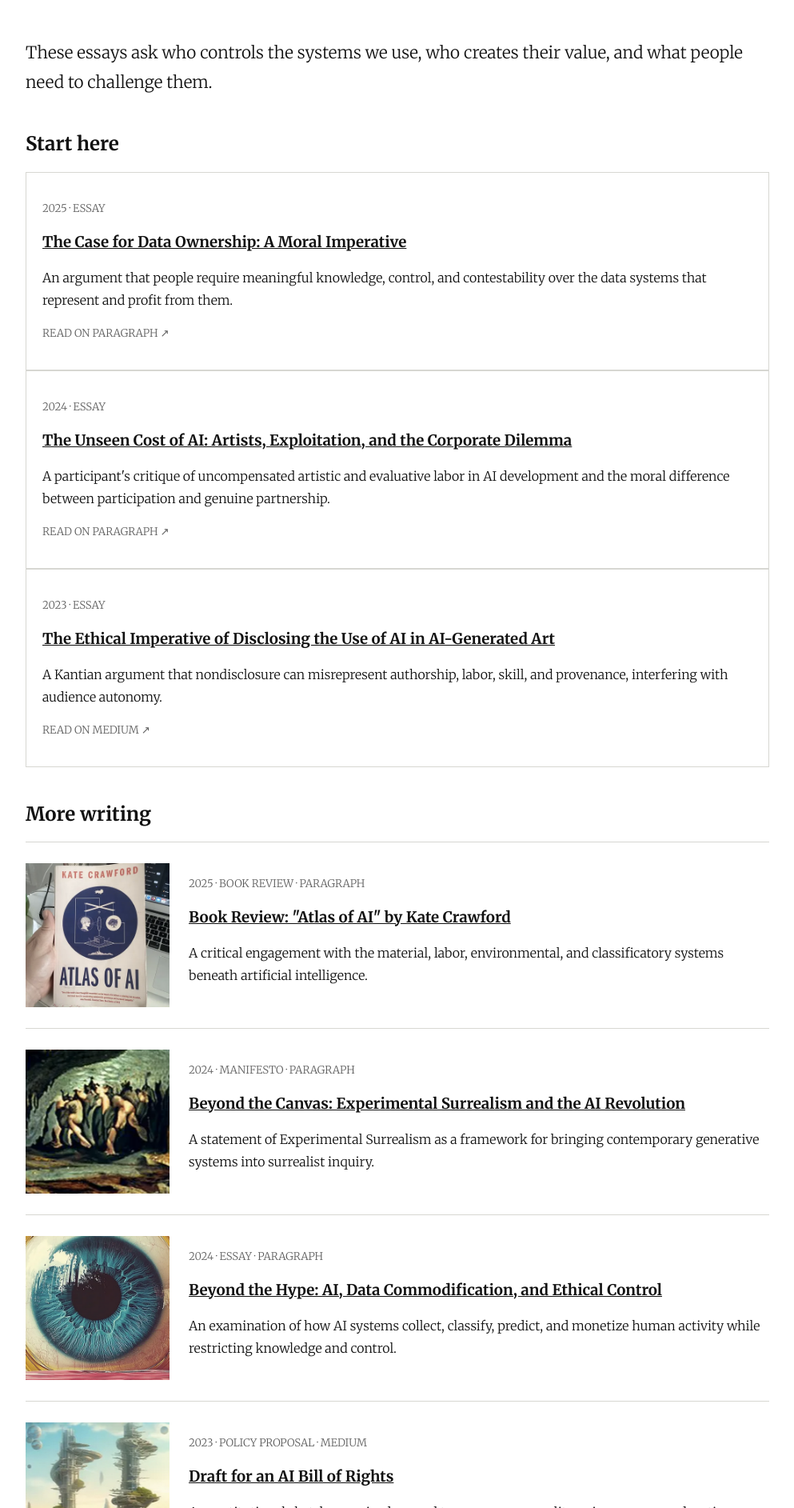
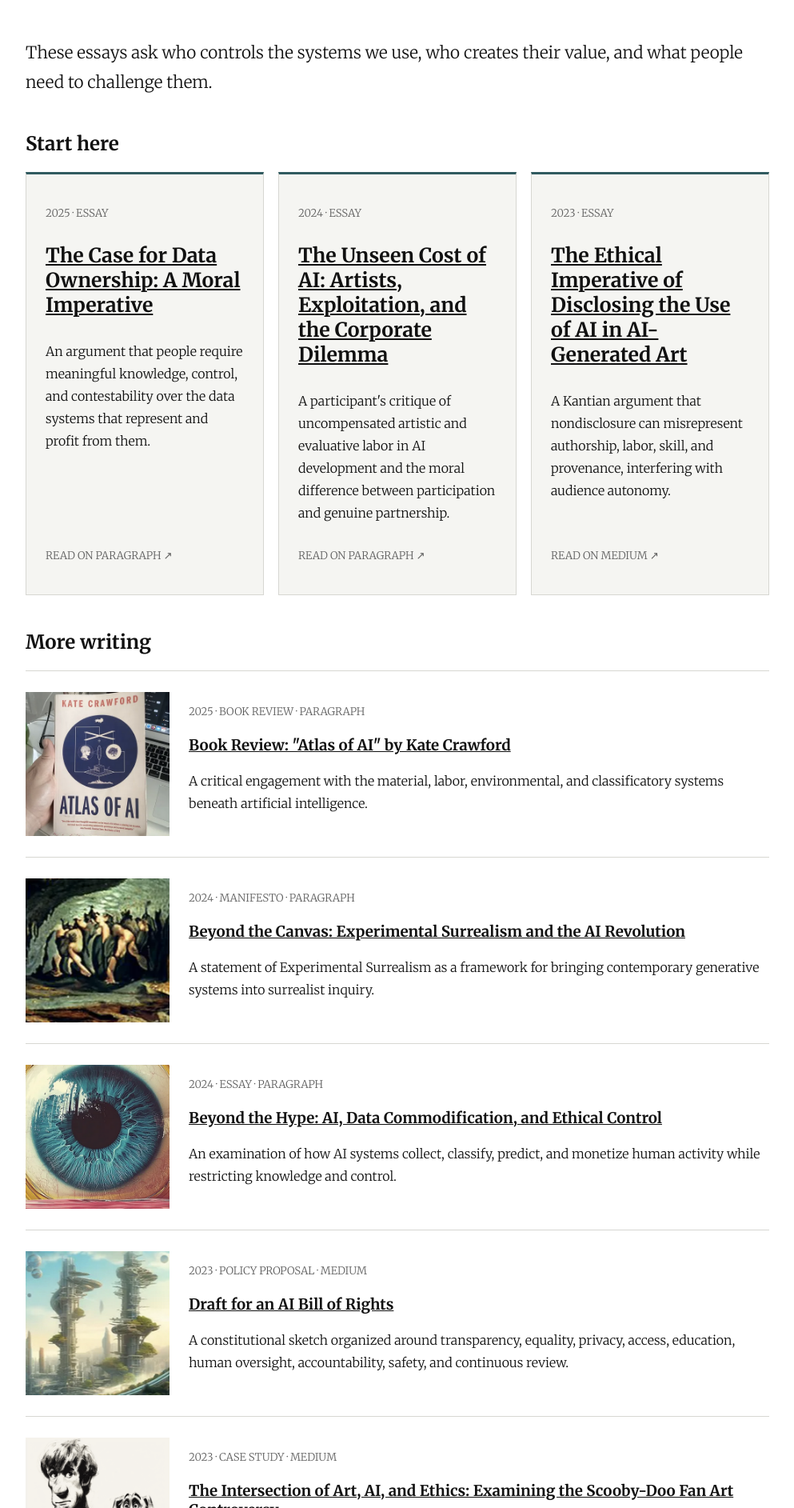
Before and after one commit to JLD-Ai/joshdavila.github.io, a Jekyll site: the page built from writing.md, in a window 1280 px wide. Shown: the part 389-2274 px from the top of the page at 80% size, without its empty margins (143-1136 px from the left). Built offline with Jekyll 4.4.1, drawn with Linux system fonts in a browser that asks for light colours.

Commit message:
Style selected writing as a focused entry point

```diff
--- a/assets/css/site.css
+++ b/assets/css/site.css
@@ -1171,3 +1171,32 @@ h1 {
 @media (prefers-reduced-motion: reduce) {
   .research-card, .research-preview { transition: none; }
 }
+
+
+/* Writing selection */
+.writing-featured {
+  display: grid;
+  grid-template-columns: repeat(3, minmax(0, 1fr));
+  gap: 18px;
+}
+.writing-featured .card {
+  border-top: 3px solid #315b60;
+  background: var(--panel);
+}
+.writing-featured .card-body {
+  display: flex;
+  flex-direction: column;
+  height: 100%;
+  padding: 24px;
+}
+.writing-featured h3 {
+  margin: 12px 0;
+  font-size: clamp(1.2rem, 2vw, 1.55rem);
+}
+.writing-featured .card-meta:last-child {
+  margin-top: auto;
+  padding-top: 12px;
+}
+@media (max-width: 760px) {
+  .writing-featured { grid-template-columns: 1fr; }
+}
```
